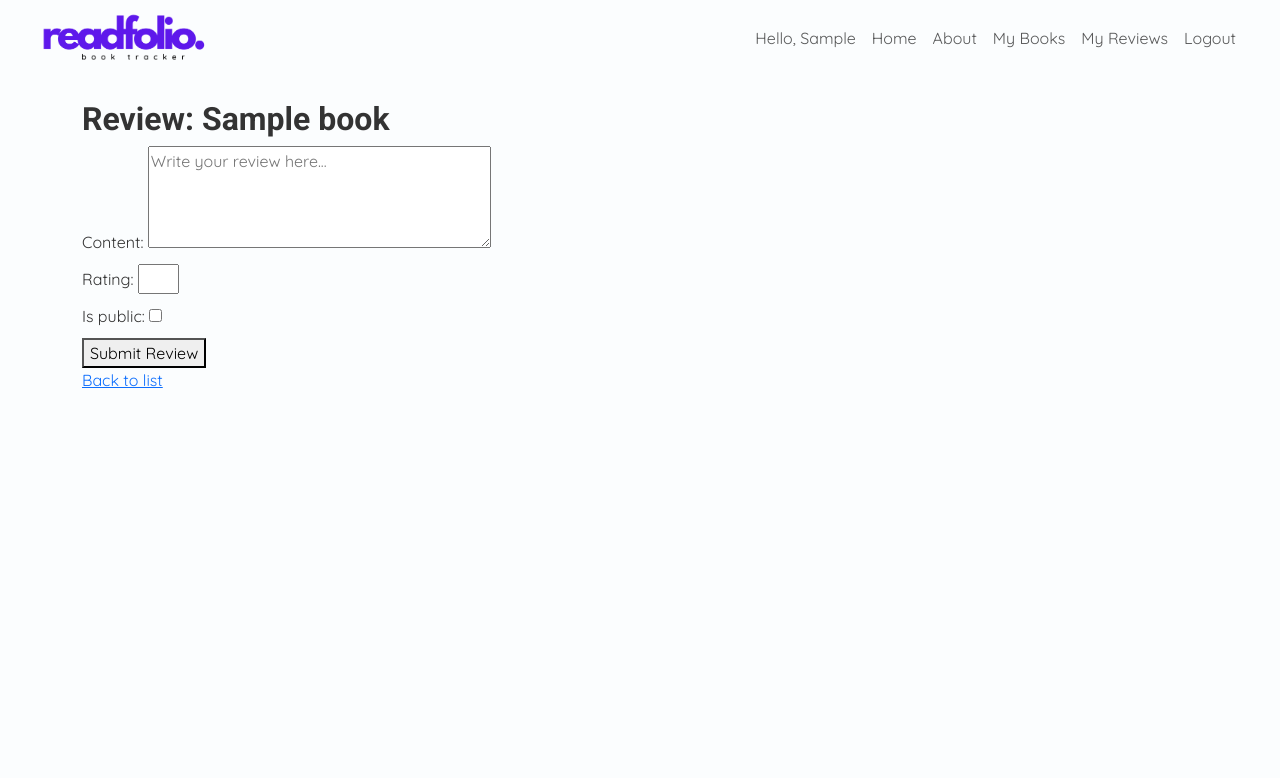
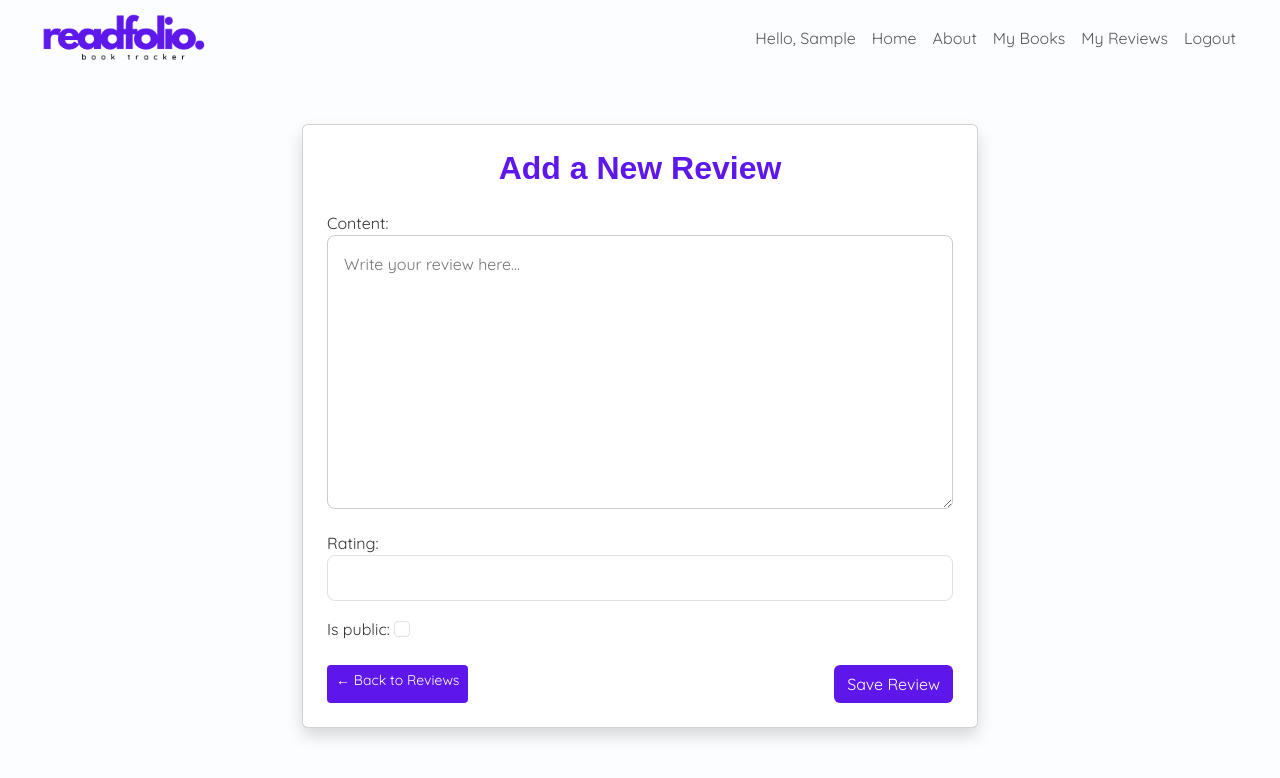
Before and after one commit to PaulinaD-CodeIns/readfolio, a Django app: page /books/1/review/ in a window 1280 px wide. Shown: the top 778 px of the page. Run offline with Django 5.2, Linux system fonts and the light colour scheme; a user stored in the database is signed in; tables that the repository leaves empty hold one stand-in row (values such as "Sample post").

Commit message:
Styled review_detail and review_form, edited Review Form to match design better

```diff
--- a/library/forms.py
+++ b/library/forms.py
@@ -7,19 +7,23 @@ class ReviewForm(forms.ModelForm):
         fields = ['content', 'rating', 'is_public']
         widgets = {
             'content': forms.Textarea(attrs={
-                'rows': 4,
+                'rows': 10,
+                'style': 'width: 100%; font-size: 1rem; padding: 1rem; border-radius: 8px;',
                 'required': True,
                 'placeholder': 'Write your review here...'
             }),
             'rating': forms.NumberInput(attrs={
                 'min': 1,
                 'max': 5,
-                'required': True
+                'required': True,
+                'class': 'form-control',
             }),
             'is_public': forms.CheckboxInput(attrs={
-                'aria-label': 'Make this review public'
+                'aria-label': 'Make this review public',
+                'class': 'form-check-input',
             }),
         }
+
 
 class BookForm(forms.ModelForm):
     class Meta:
--- a/library/templates/library/review_form.html
+++ b/library/templates/library/review_form.html
@@ -1,19 +1,25 @@
-{% extends "base.html" %}
+{% extends 'base.html' %}
 
 {% block content %}
-  <h2>Review: {{ book.title }}</h2>
-  <form method="post">
-    {% csrf_token %}
-    {% for field in form %}
-      <div style="margin-bottom: 10px;">
-        {{ field.label_tag }}
-        {{ field }}
-        {% if field.errors %}
-          <div style="color: red;">{{ field.errors }}</div>
-        {% endif %}
+<div class="container mt-5" style="max-width: 700px;">
+  <div class="card shadow p-4">
+    <h2 class="text-center mb-4" style="font-family: 'Quicksand Bold', sans-serif; color: #5e17eb;">
+      {{ form.instance.pk|yesno:"Edit Review,Add a New Review" }}
+    </h2>
+
+    <form method="POST">
+      {% csrf_token %}
+      {{ form.as_p }}
+
+      <div class="d-flex justify-content-between mt-4">
+        <a href="{% url 'review_list' %}" class="btn btn-sm" style="background-color: #5e17eb; color: white;">
+          ← Back to Reviews
+        </a>
+        <button type="submit" class="btn" style="background-color: #5e17eb; color: white;">
+          Save Review
+        </button>
       </div>
-    {% endfor %}
-    <button type="submit">Submit Review</button>
-  </form>
-  <a href="{% url 'book_list' %}">Back to list</a>
+    </form>
+  </div>
+</div>
 {% endblock %}
--- a/static/css/style.css
+++ b/static/css/style.css
@@ -130,3 +130,14 @@ form label {
   font-size: 2rem;
   color: #5e17eb;
 }
+
+textarea {
+  min-height: 200px;
+  width: 100%;
+  font-family: 'Quicksand', sans-serif;
+  font-size: 1rem;
+  padding: 1rem;
+  border-radius: 0.5rem;
+  border: 1px solid #ccc;
+  resize: vertical;
+}
```
Also changed, not shown: library/templates/library/review_detail.html (+20 -13 lines).
